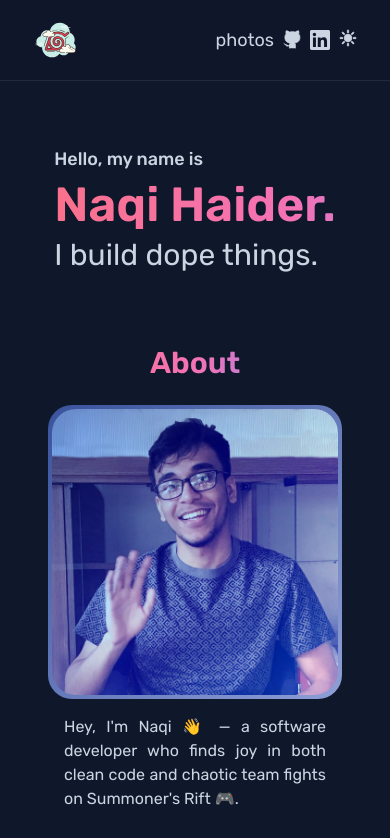
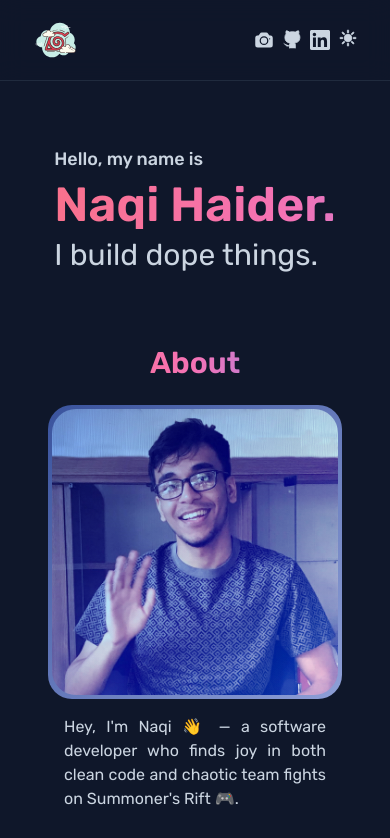
Before and after one commit to alderon07/my-website, a Next.js app in the folder frontend/: page / in a window 390 px wide. Shown: the top 838 px of the page. Built offline with nearby package versions, Linux system fonts and the light colour scheme; no server answers; a web font is replaced by a local one.

Commit message:
Enhance Navbar by adding CameraIcon and improving photography link accessibility

```diff
--- a/frontend/src/app/components/navbar/Navbar.tsx
+++ b/frontend/src/app/components/navbar/Navbar.tsx
@@ -5,7 +5,7 @@ import { useTheme } from "next-themes";
 import Link from "next/link";
 import Image from "next/image";
 import Socials from "../socials/Socials";
-import { MoonIcon, SunIcon } from "@heroicons/react/24/solid";
+import { MoonIcon, SunIcon, CameraIcon } from "@heroicons/react/24/solid";
 
 export default function Navbar() {
   const { theme, setTheme } = useTheme();
@@ -29,11 +29,11 @@ export default function Navbar() {
         </div>
         <div>
           <ul className="flex list-none items-center gap-2 md:gap-4">
-            <li className={`${style} hidden sm:block`}>
-              <Link href="/photography">photography</Link>
-            </li>
-            <li className={`${style} sm:hidden`}>
-              <Link href="/photography">photos</Link>
+            <li className={`${style} hover:scale-110`}>
+              <Link href="/photography" className="flex items-center gap-1.5">
+                <CameraIcon className="h-5 w-5" />
+                <span className="hidden md:inline">photography</span>
+              </Link>
             </li>
 
             <Socials style={style} />
```
